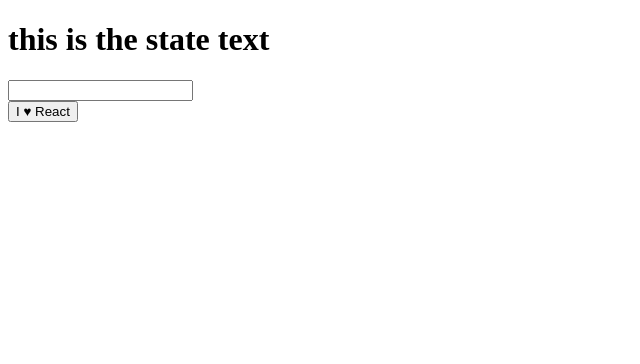
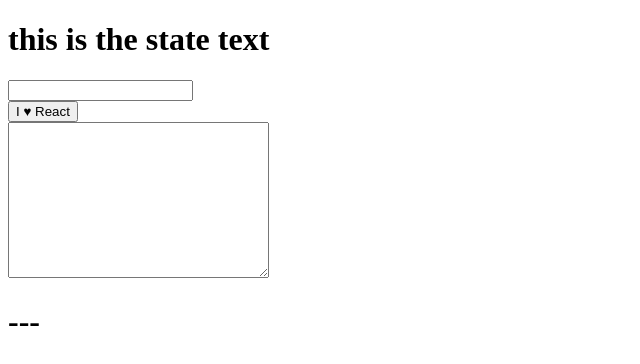
Before and after one commit to crishanks/react-app-1, a React (Create React App) app: page / in a window 1280 px wide. Shown: the top 364 px of the page, without its empty margins (0-640 px from the left). Built offline with nearby package versions, Linux system fonts and the light colour scheme.

Commit message:
create events text area component

```diff
--- a/src/Components/App.js
+++ b/src/Components/App.js
@@ -1,5 +1,6 @@
 import React from 'react';
 import HeartButton from './heart-button';
+import CurrentEvent from './current-event';
 
 class App extends React.Component {
   constructor() {
@@ -19,6 +20,7 @@
         <h1>{this.state.txt}</h1>
         <Widget update={this.update.bind(this)} />
         <HeartButton />
+        <CurrentEvent />
       </div>
     )
   }
--- /dev/null
+++ b/src/Components/current-event.js
@@ -0,0 +1,37 @@
+import React from 'react';
+
+class CurrentEvent extends React.Component {
+    constructor() {
+        super();
+        this.state = {currentEvent: '---'}
+        this.update = this.update.bind(this)
+    }
+
+    update(event) {
+        return this.setState({currentEvent: event.type})
+    }
+
+    render() {
+        return (
+            <div>
+                <textarea
+                    onKeyPress={this.update}
+                    onCopy={this.update}
+                    onCut={this.update}
+                    onPaste={this.update}
+                    onFocus={this.update}
+                    onBlur={this.update}
+                    onDoubleClick={this.update}
+                    onTouchStart={this.update}
+                    onTouchMove={this.update}
+                    onTouchEnd={this.update}
+                    cols="30"
+                    rows="10"
+                />
+                <h1>{this.state.currentEvent}</h1>
+            </div>
+        )
+    }
+}
+
+export default CurrentEvent
```
